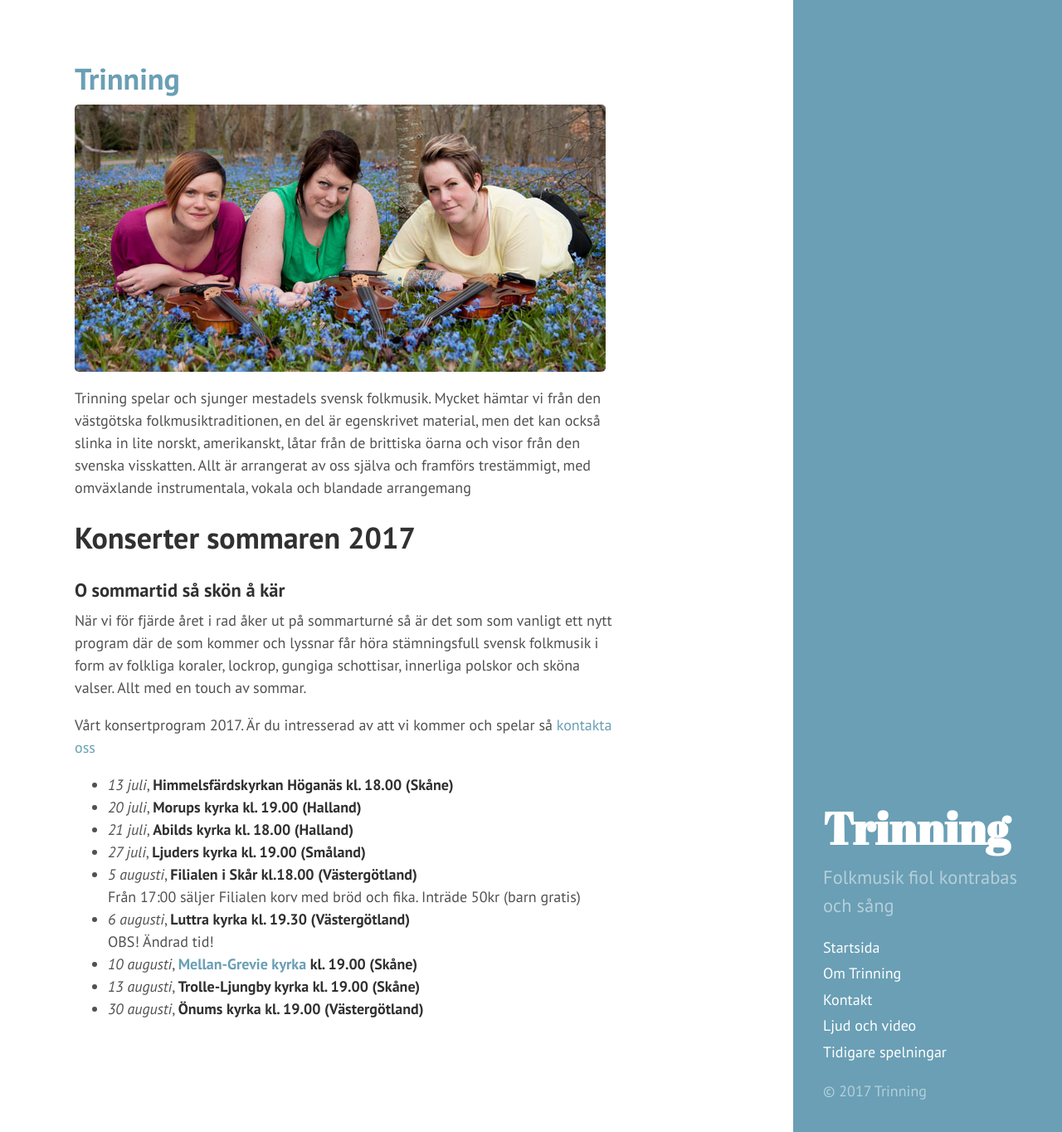
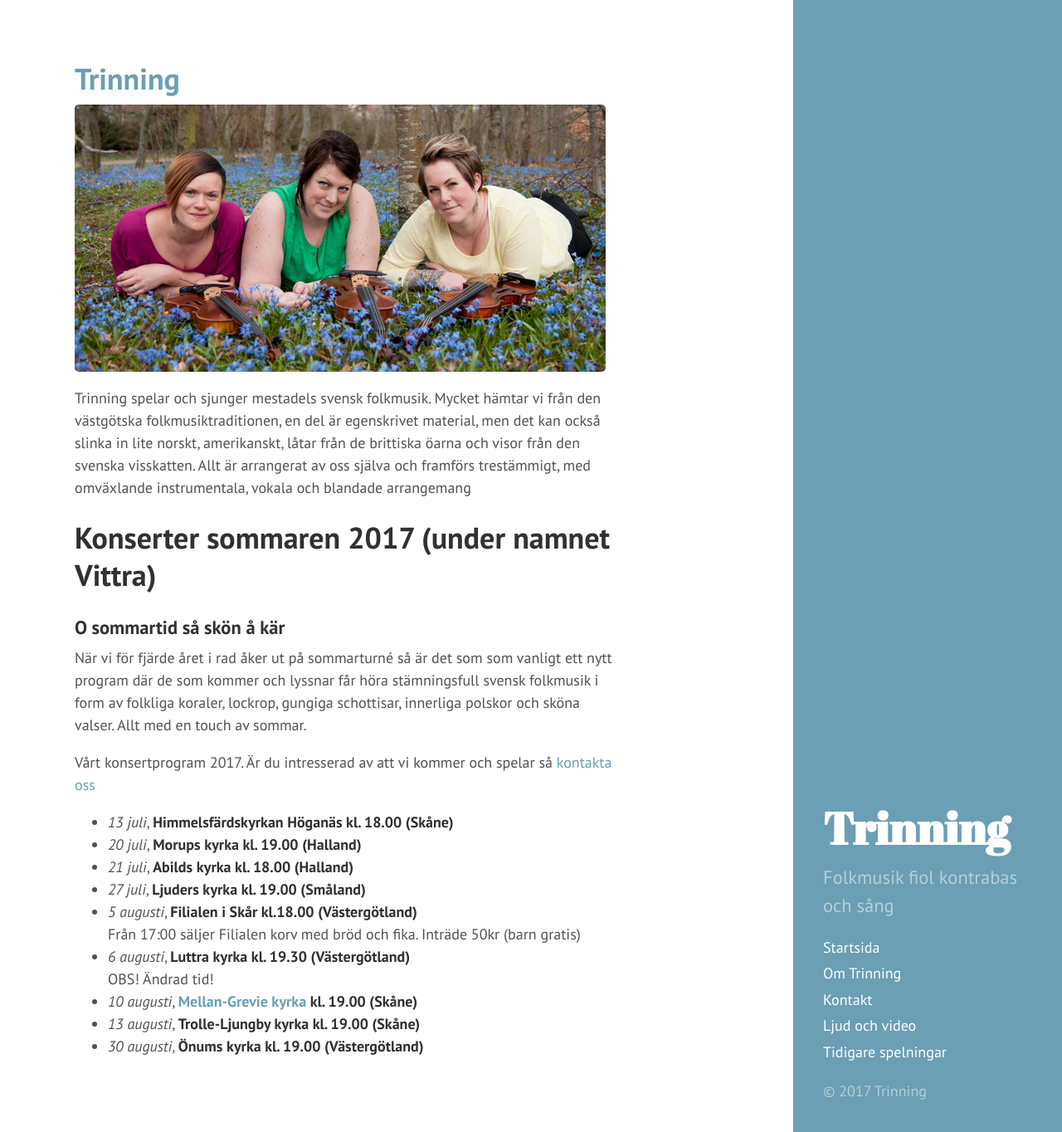
Before and after one commit to trinning/trinning.github.io, a Jekyll site: the page built from index.md, in a window 1280 px wide and 1364 px high. Shown: the whole window at 83% size. Built offline with Jekyll 4.4.1, drawn with Linux system fonts in a browser that asks for light colours.

Commit message:
(under namnet Vittra)

```diff
--- a/index.md
+++ b/index.md
@@ -10,7 +10,7 @@
 
 Trinning spelar och sjunger mestadels svensk folkmusik. Mycket hämtar vi från den västgötska folkmusiktraditionen, en del är egenskrivet material, men det kan också slinka in lite norskt, amerikanskt, låtar från de brittiska öarna och visor från den svenska visskatten. Allt är arrangerat av oss själva och framförs trestämmigt, med omväxlande instrumentala, vokala och blandade arrangemang
 
-# Konserter sommaren 2017
+# Konserter sommaren 2017 (under namnet Vittra)
 ### O sommartid så skön å kär
 När vi för fjärde året i rad åker ut på sommarturné så är det som som vanligt ett nytt program där de som kommer och lyssnar får höra stämningsfull svensk folkmusik i form av folkliga koraler, lockrop, gungiga schottisar, innerliga polskor och sköna valser. Allt med en touch av sommar.
 
```
